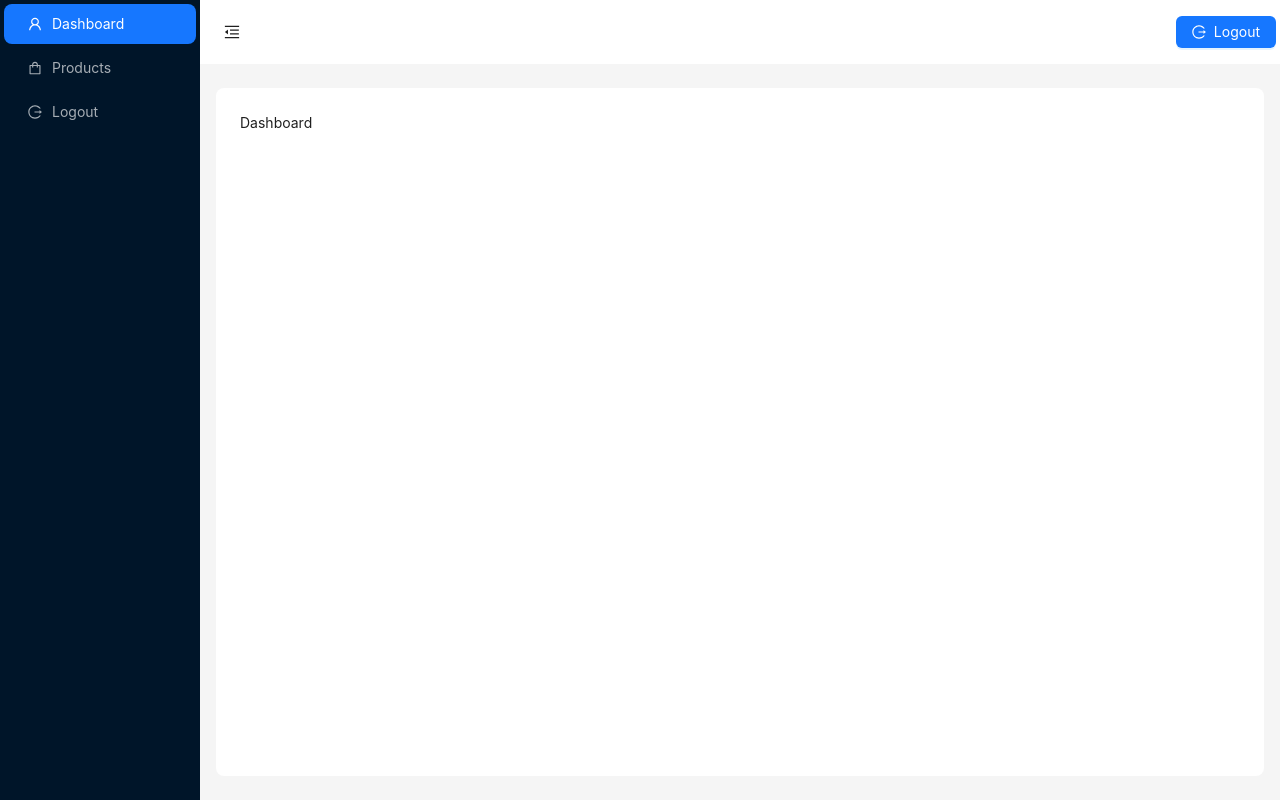
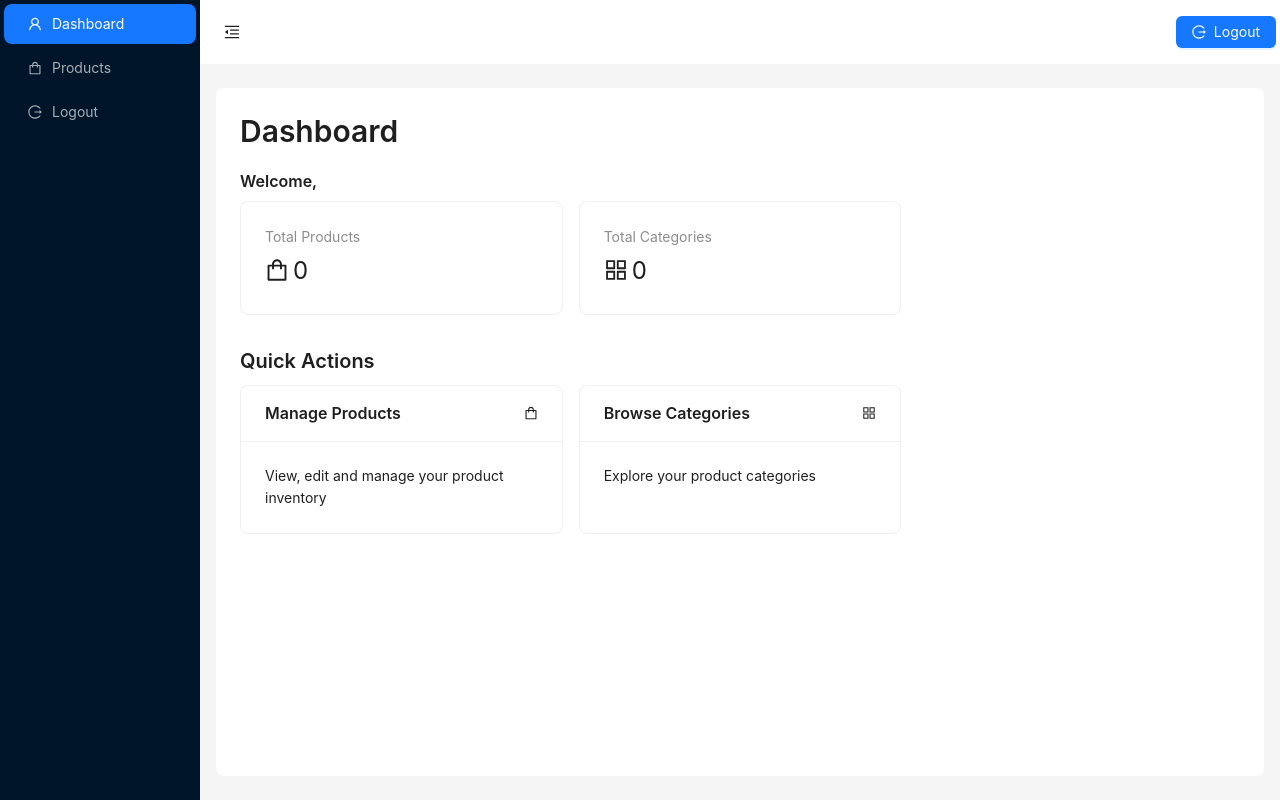
Before and after one commit to developer-abdul/ecommerce-test, a Next.js app: page /dashboard in a window 1280 px wide. Built offline with nearby package versions, Linux system fonts and the light colour scheme; no server answers; what @ant-design/nextjs-registry would draw is missing.

Commit message:
feat(ui): Dashboard is Done + Integrated with the BE API

```diff
--- a/src/app/dashboard/layout.tsx
+++ b/src/app/dashboard/layout.tsx
@@ -10,7 +10,7 @@ import {
 } from '@ant-design/icons';
 import { Button, Layout, Menu, theme } from 'antd';
 import Link from 'next/link';
-import { useSession, signOut } from 'next-auth/react';
+import { signOut } from 'next-auth/react';
 import { usePathname, useRouter } from 'next/navigation';
 
 const { Header, Sider, Content } = Layout;
@@ -18,7 +18,6 @@ const { Header, Sider, Content } = Layout;
 const DashboardLayout = ({ children }: { children: React.ReactNode }) => {
 	const router = useRouter();
 	const pathname = usePathname();
-	const { data: session } = useSession();
 
 	const [collapsed, setCollapsed] = useState(false);
 	const {
--- a/src/app/dashboard/page.tsx
+++ b/src/app/dashboard/page.tsx
@@ -1,8 +1,92 @@
 'use client';
 import React from 'react';
+import { Card, Col, Row, Statistic, Typography } from 'antd';
+import { AppstoreOutlined, ShoppingOutlined } from '@ant-design/icons';
+import { useRouter } from 'next/navigation';
+import { useSession } from 'next-auth/react';
+import { useGetProductsQuery } from '@/store/api/splits/products';
+import { useGetCategoriesQuery } from '@/store/api/splits/categories';
+
+const { Title } = Typography;
 
 const DashboardPage = () => {
-	return <div>Dashboard</div>;
+	const router = useRouter();
+	const { data: session } = useSession();
+
+	const { data: products, isLoading: productsLoading } = useGetProductsQuery(
+		{}
+	);
+
+	const { data: categories, isLoading: categoriesLoading } =
+		useGetCategoriesQuery();
+
+	const productsCount = products?.length || 0;
+	const categoriesCount = categories?.length || 0;
+
+	return (
+		<div>
+			<Title level={2}>Dashboard</Title>
+			<Title level={5} className="text-gray-500 mb-6">
+				Welcome, {session?.user?.name || session?.user?.email}
+			</Title>
+
+			<Row gutter={[16, 16]}>
+				<Col xs={24} sm={12} lg={8}>
+					<Card
+						hoverable
+						onClick={() => router.push('/dashboard/products')}
+						loading={productsLoading}
+					>
+						<Statistic
+							title="Total Products"
+							value={productsCount}
+							prefix={<ShoppingOutlined />}
+						/>
+					</Card>
+				</Col>
+
+				<Col xs={24} sm={12} lg={8}>
+					<Card hoverable loading={categoriesLoading}>
+						<Statistic
+							title="Total Categories"
+							value={categoriesCount}
+							prefix={<AppstoreOutlined />}
+						/>
+					</Card>
+				</Col>
+			</Row>
+
+			<Title level={4} className="mt-8 mb-4">
+				Quick Actions
+			</Title>
+
+			<Row gutter={[16, 16]}>
+				<Col xs={24} sm={12} lg={8}>
+					<Card
+						title="Manage Products"
+						hoverable
+						onClick={() => router.push('/dashboard/products')}
+						className="cursor-pointer h-full"
+						extra={<ShoppingOutlined />}
+					>
+						<p>View, edit and manage your product inventory</p>
+					</Card>
+				</Col>
+
+				<Col xs={24} sm={12} lg={8}>
+					<Card
+						title="Browse Categories"
+						hoverable
+						onClick={() => router.push('/dashboard/products')}
+						className="cursor-pointer h-full"
+						extra={<AppstoreOutlined />}
+					>
+						<p>Explore your product categories</p>
+					</Card>
+				</Col>
+			</Row>
+		</div>
+	);
 };
 
 export default DashboardPage;
--- a/src/app/login/page.tsx
+++ b/src/app/login/page.tsx
@@ -42,7 +42,6 @@ const LoginPage = () => {
 				router.push('/dashboard');
 			}
 
-			// Need to work on the NextAuth Login
 		} catch (error) {
 			message.error('An error occurred during login');
 			console.error(error);
--- a/src/store/api/endpoints.ts
+++ b/src/store/api/endpoints.ts
@@ -1,4 +1,4 @@
 export const Endpoints = {
-	Auth: '/users',
 	Products: '/products',
+	Categories: '/categories',
 };
--- a/src/store/api/index.ts
+++ b/src/store/api/index.ts
@@ -2,7 +2,7 @@ import { createApi, fetchBaseQuery } from '@reduxjs/toolkit/query/react';
 
 export const baseApi = createApi({
 	reducerPath: 'api',
-	tagTypes: ['Auth', 'Products'],
-	baseQuery: fetchBaseQuery({ baseUrl: '/api' }),
+	tagTypes: ['Products', 'Categories'],
+	baseQuery: fetchBaseQuery({ baseUrl: `${process.env.NEXT_PUBLIC_API_URL}` }),
 	endpoints: () => ({}),
 });
--- a/src/store/api/splits/auth/index.ts
+++ /dev/null
@@ -1,18 +0,0 @@
-import { baseApi } from '../..';
-import { Endpoints } from '../../endpoints';
-
-const authApi = baseApi.injectEndpoints({
-	endpoints: (build) => ({
-		authenticateUser: build.mutation({
-			query: (data) => ({
-				url: `${Endpoints.Auth}/login`,
-				method: 'POST',
-				body: data,
-			}),
-			invalidatesTags: ['Auth'],
-		}),
-	}),
-	overrideExisting: false,
-});
-
-export const { useAuthenticateUserMutation } = authApi;
--- /dev/null
+++ b/src/store/api/splits/categories/index.ts
@@ -0,0 +1,24 @@
+import { baseApi } from '../..';
+import { Endpoints } from '../../endpoints';
+import { Category } from '@/types';
+
+const categoriesApi = baseApi.injectEndpoints({
+	endpoints: (build) => ({
+		getCategories: build.query<Category[], void>({
+			query: () => ({
+				url: `${Endpoints.Categories}`,
+			}),
+			providesTags: ['Categories'],
+		}),
+
+		getCategory: build.query<Category, { id: string }>({
+			query: ({ id }) => ({
+				url: `${Endpoints.Categories}/${id}`,
+			}),
+			providesTags: ['Categories'],
+		}),
+	}),
+	overrideExisting: false,
+});
+
+export const { useGetCategoriesQuery, useGetCategoryQuery } = categoriesApi;
--- a/src/store/api/splits/products/index.ts
+++ b/src/store/api/splits/products/index.ts
@@ -1,16 +1,17 @@
+import { Product } from '@/types';
 import { baseApi } from '../..';
 import { Endpoints } from '../../endpoints';
 
 const productsApi = baseApi.injectEndpoints({
 	endpoints: (build) => ({
-		getProducts: build.query({
+		getProducts: build.query<Product[], void>({
 			query: () => ({
 				url: `${Endpoints.Products}`,
 			}),
 			providesTags: ['Products'],
 		}),
 
-		getProduct: build.query({
+		getProduct: build.query<Product, { id: string }>({
 			query: ({ id }) => ({
 				url: `${Endpoints.Products}/${id}`,
 			}),
```
